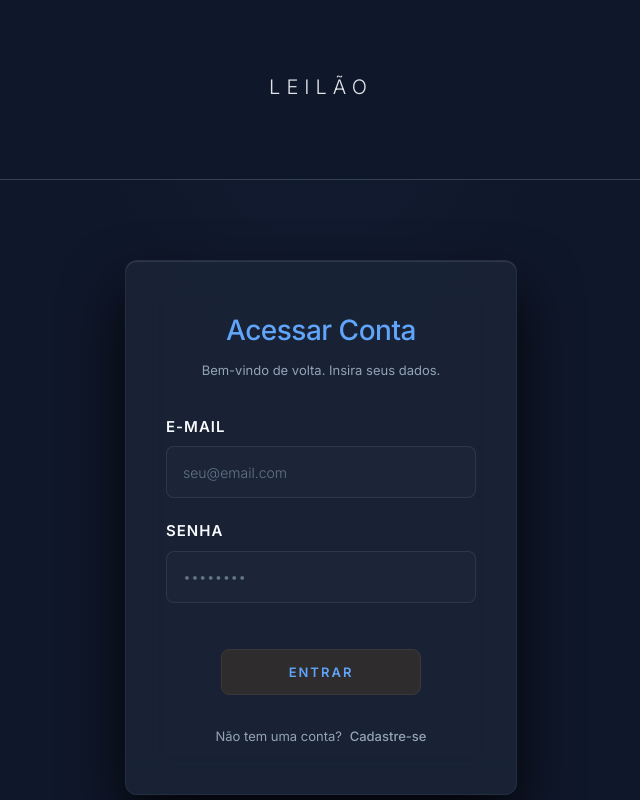
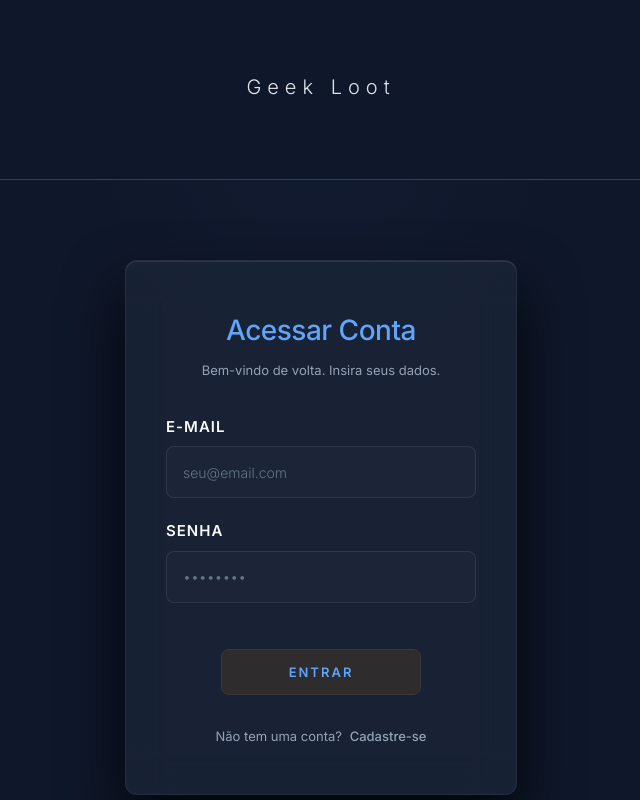
Before and after one commit to guiclopes1-lab/pi-azul, a React (Vite) app: page /login in a window 1280 px wide. Shown: the whole page, without its empty margins (319-959 px from the left). Built offline with nearby package versions, Linux system fonts and the light colour scheme; no server answers.

Commit message:
Update Login.jsx

```diff
--- a/src/telas/Login.jsx
+++ b/src/telas/Login.jsx
@@ -79,7 +79,7 @@ function Login() {
 
       <nav className="navbar">
         <div className="nav-title">
-          LEILÃO
+          Geek Loot
         </div>
       </nav>
 
```
